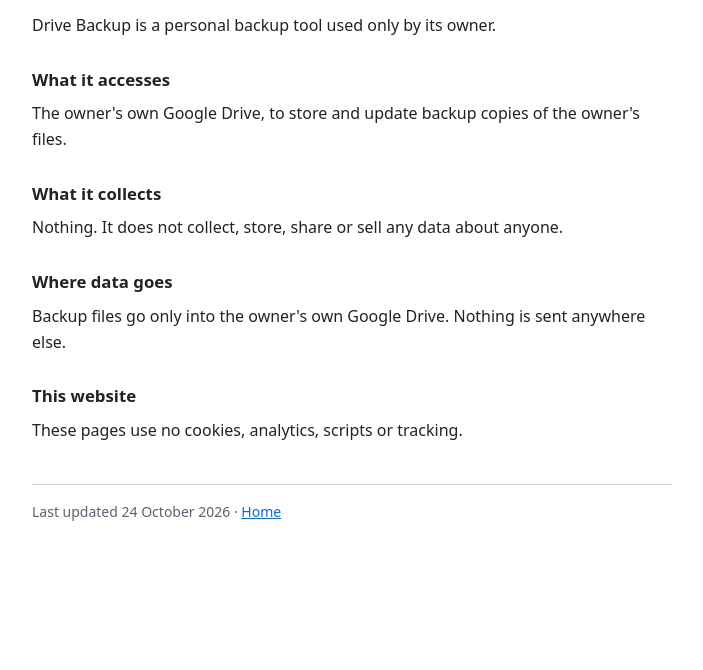
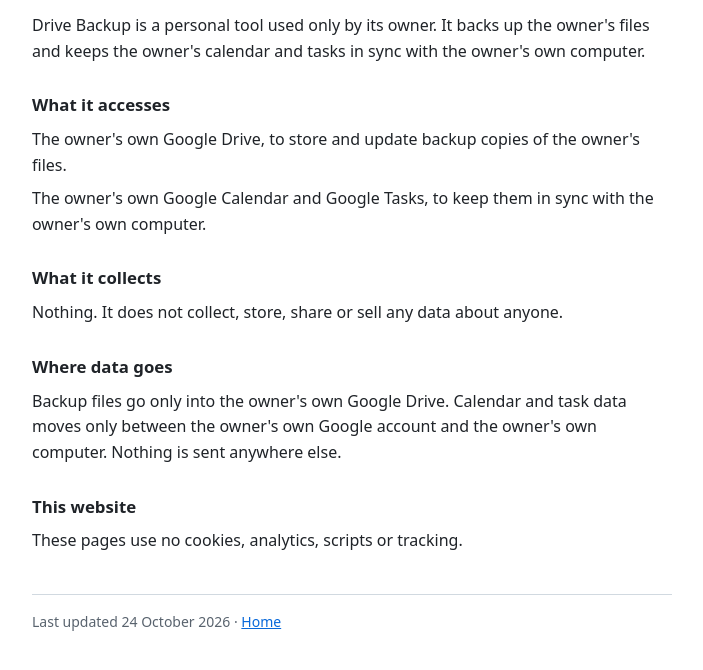
Before and after one commit to kalman17/drive-backup, a plain HTML site: page privacy.html in a window 1280 px wide. Shown: the part 92-762 px from the top of the page, without its empty margins (288-991 px from the left). Drawn offline with Linux system fonts and the light colour scheme.

Commit message:
Mention calendar and tasks sync

```diff
--- a/privacy.html
+++ b/privacy.html
@@ -9,13 +9,14 @@
 </head>
 <body>
 <h1>Privacy policy</h1>
-<p>Drive Backup is a personal backup tool used only by its owner.</p>
+<p>Drive Backup is a personal tool used only by its owner. It backs up the owner's files and keeps the owner's calendar and tasks in sync with the owner's own computer.</p>
 <h2>What it accesses</h2>
 <p>The owner's own Google Drive, to store and update backup copies of the owner's files.</p>
+<p>The owner's own Google Calendar and Google Tasks, to keep them in sync with the owner's own computer.</p>
 <h2>What it collects</h2>
 <p>Nothing. It does not collect, store, share or sell any data about anyone.</p>
 <h2>Where data goes</h2>
-<p>Backup files go only into the owner's own Google Drive. Nothing is sent anywhere else.</p>
+<p>Backup files go only into the owner's own Google Drive. Calendar and task data moves only between the owner's own Google account and the owner's own computer. Nothing is sent anywhere else.</p>
 <h2>This website</h2>
 <p>These pages use no cookies, analytics, scripts or tracking.</p>
 <footer>Last updated 24 October 2026 · <a href="index.html">Home</a></footer>
```
Also changed, not shown: index.html (+1 -0 lines).
